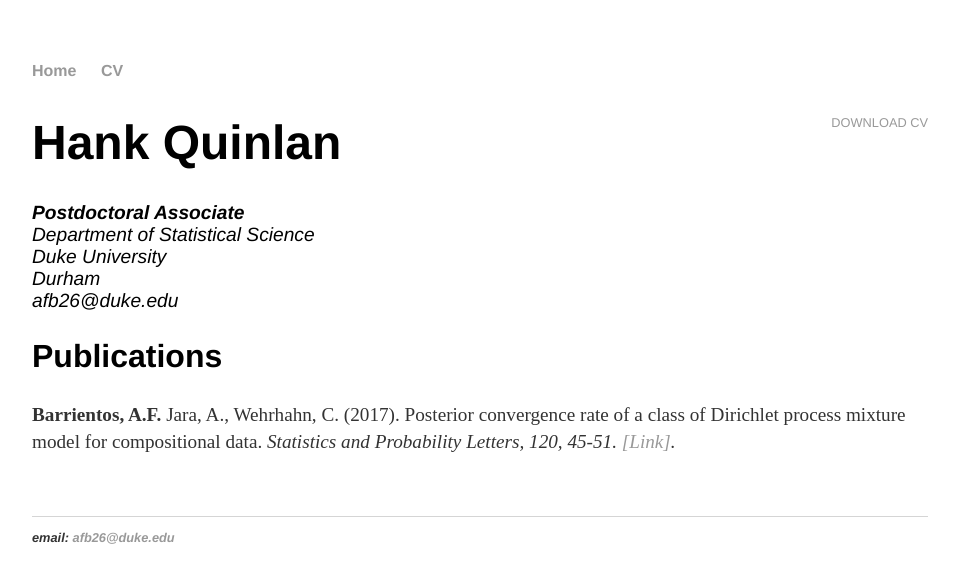
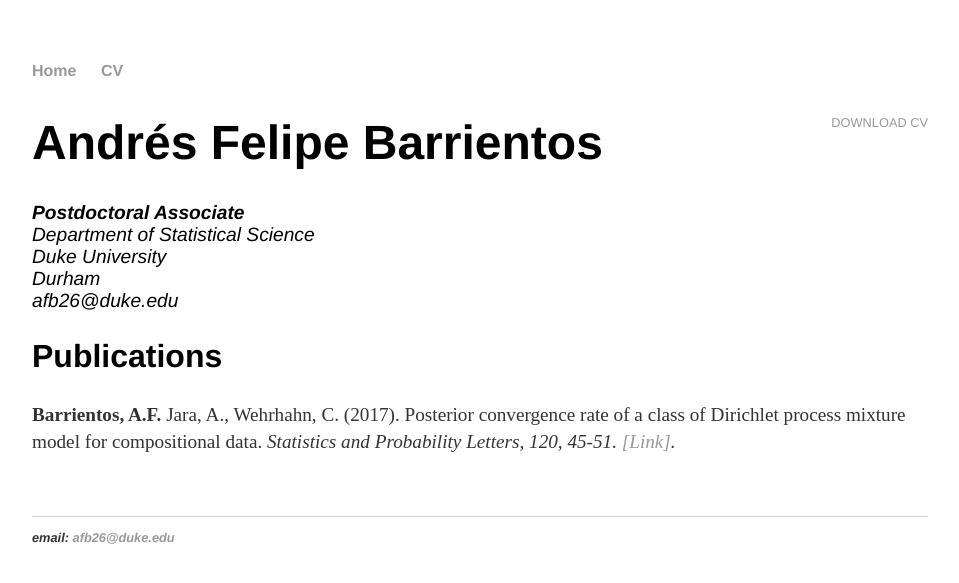
Before and after one commit to anfebar/anfebar.github.io, a Jekyll site: the page built from cv/index.html, in a window 1280 px wide. Shown: the top 583 px of the page, without its empty margins (160-1119 px from the left). Built offline with Jekyll 4.4.1, drawn with Linux system fonts in a browser that asks for light colours.

Commit message:
Update index.html

```diff
--- a/cv/index.html
+++ b/cv/index.html
@@ -5,7 +5,7 @@ title: Andrés F. Barrientos
 
 	<div class="cv">
 		<a href="#" class="download" title="Download CV as PDF">Download CV</a>
-					<h1>Hank Quinlan</h1>
+					<h1>Andrés Felipe Barrientos</h1>
 					<address>
 					<strong>Postdoctoral Associate </strong><br>
 					Department of Statistical Science<br>
```
